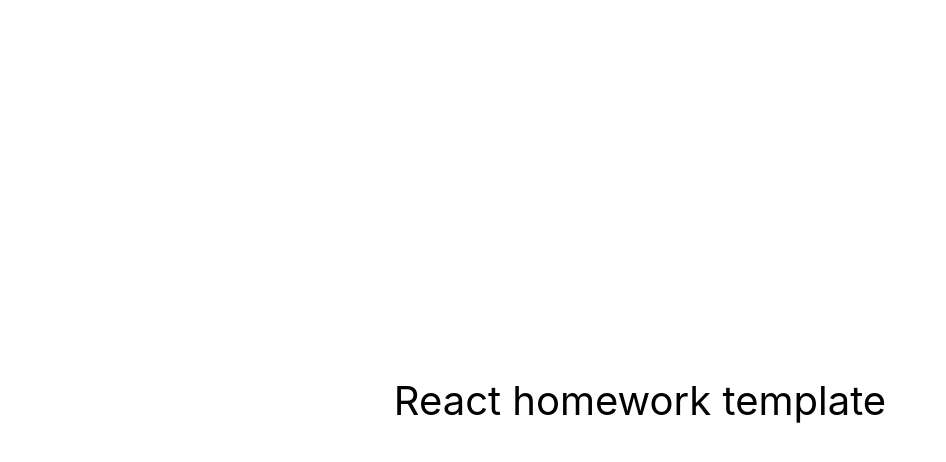
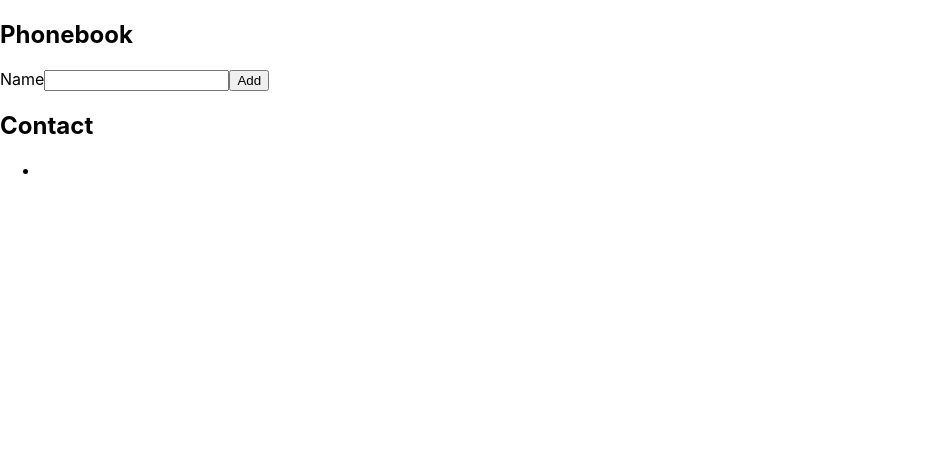
Before and after one commit to alexander-kulyk/goit-react-hw-02-phonebook, a React (Create React App) app: page / in a window 1280 px wide. Shown: the top 462 px of the page, without its empty margins (0-946 px from the left). Built offline with nearby package versions, Linux system fonts and the light colour scheme.

Commit message:
contact form + list

```diff
--- a/src/components/App.jsx
+++ b/src/components/App.jsx
@@ -1,16 +1,31 @@
-export const App = () => {
-  return (
-    <div
-      style={{
-        height: '100vh',
-        display: 'flex',
-        justifyContent: 'center',
-        alignItems: 'center',
-        fontSize: 40,
-        color: '#010101'
-      }}
-    >
-      React homework template
-    </div>
-  );
-};
+
+import React, { Component } from "react";
+import { Contact } from "./ContactList/ContactList";
+import Container from "./Container/Conteiner.styled";
+import { Form } from "./Form/Form";
+import { Section } from "./Section/Section";
+
+
+export class App extends Component  {
+  state = {
+    contacts: [],
+    name: 'Yes'
+  }
+
+  render(){
+    return (
+      <Container>
+        <Section title='Phonebook'>
+          <Form state = {this.state}/>
+        </Section>
+        <Section title='Contact'>
+          <Contact/>
+        </Section>
+
+      </Container>
+    );
+
+
+  }
+
+}
--- /dev/null
+++ b/src/components/ContactList/ContactList.js
@@ -0,0 +1,12 @@
+import { ContactList, ItemsContact } from "./ContactList.styled"
+
+
+
+
+export const Contact = () =>{
+    return(
+        <ContactList>
+            <ItemsContact/>
+        </ContactList>
+    )
+}
--- /dev/null
+++ b/src/components/ContactList/ContactList.styled.js
@@ -0,0 +1,10 @@
+
+import styled from 'styled-components';
+
+export const ContactList = styled.ul`
+
+`;
+
+export const ItemsContact = styled.li`
+
+`;
--- /dev/null
+++ b/src/components/Container/Conteiner.styled.js
@@ -0,0 +1,8 @@
+
+import styled from 'styled-components';
+
+const Container = styled.div`
+
+`
+
+export default Container;
--- /dev/null
+++ b/src/components/Form/Form.js
@@ -0,0 +1,22 @@
+import { Button, FormContact, Input, Label } from "./Form.styled"
+
+
+export const Form = ({state}) =>{
+    const {name} = state
+    return(
+        <FormContact>
+            <Label htmlFor="111">
+              Name
+            </Label>
+            <Input
+                // value={name}
+                type="text"
+                name="name"
+                pattern="^[a-zA-Zа-яА-Я]+(([' -][a-zA-Zа-яА-Я ])?[a-zA-Zа-яА-Я]*)*$"
+                title="Name may contain only letters, apostrophe, dash and spaces. For example Adrian, Jacob Mercer, Charles de Batz de Castelmore d'Artagnan"
+                required
+                id="111"/>
+                <Button type="submit">Add</Button>
+        </FormContact>
+    );
+}
--- /dev/null
+++ b/src/components/Form/Form.styled.js
@@ -0,0 +1,18 @@
+
+import styled from 'styled-components';
+
+export const FormContact = styled.form`
+
+`;
+
+export const Label = styled.label`
+
+`;
+
+export const Input = styled.input`
+
+`;
+
+export const Button = styled.button`
+
+`;
--- /dev/null
+++ b/src/components/Section/Section.js
@@ -0,0 +1,11 @@
+import { SectionBox, Title } from "./Section.styled"
+
+
+export const Section = ({title, children}) =>{
+    return(
+        <SectionBox>
+            <Title>{title}</Title>
+            {children}
+        </SectionBox>
+    )
+}
--- /dev/null
+++ b/src/components/Section/Section.styled.js
@@ -0,0 +1,9 @@
+import styled from 'styled-components';
+
+export const SectionBox = styled.section`
+
+`;
+
+export const Title = styled.h2`
+
+`;
```
